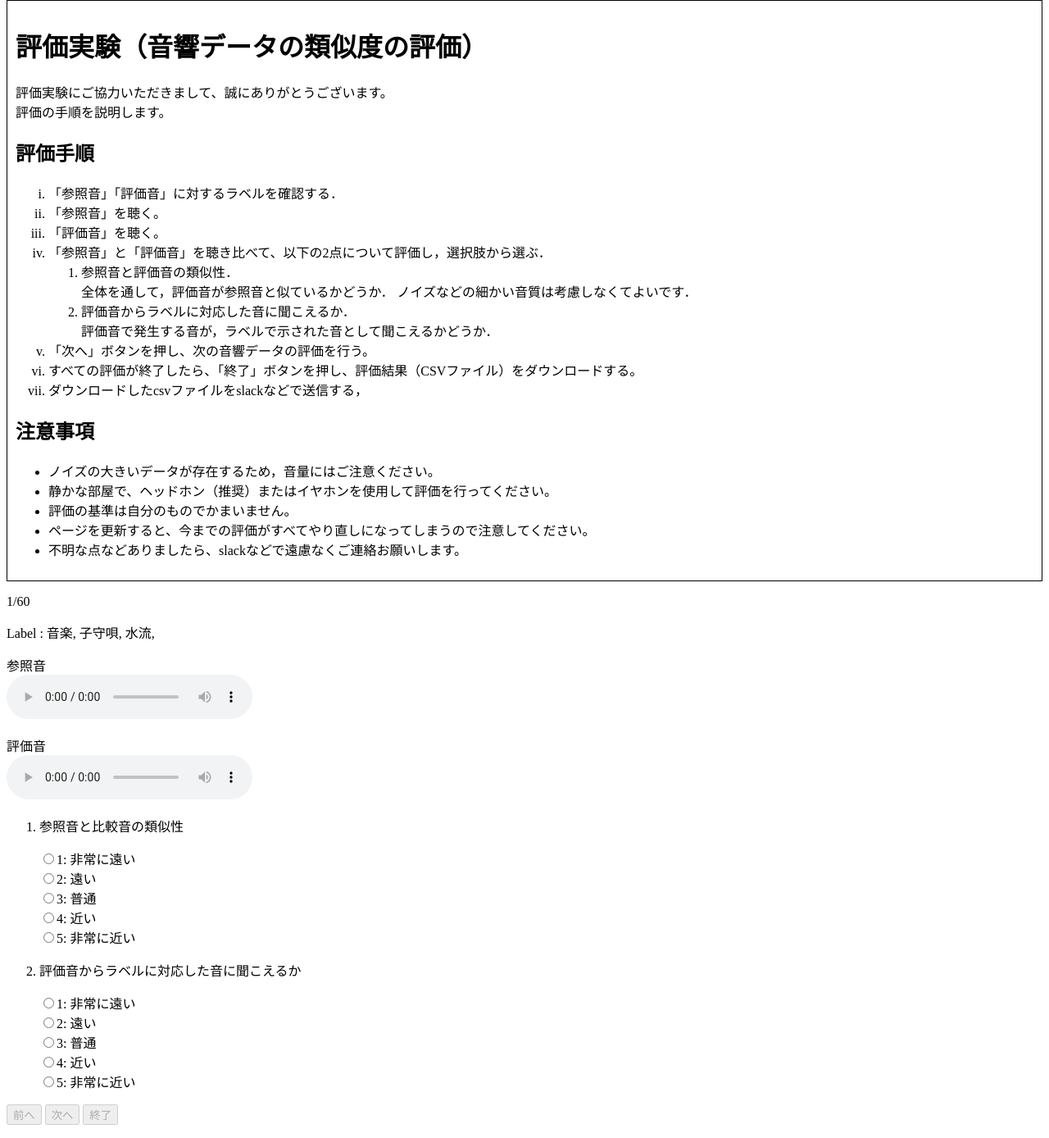
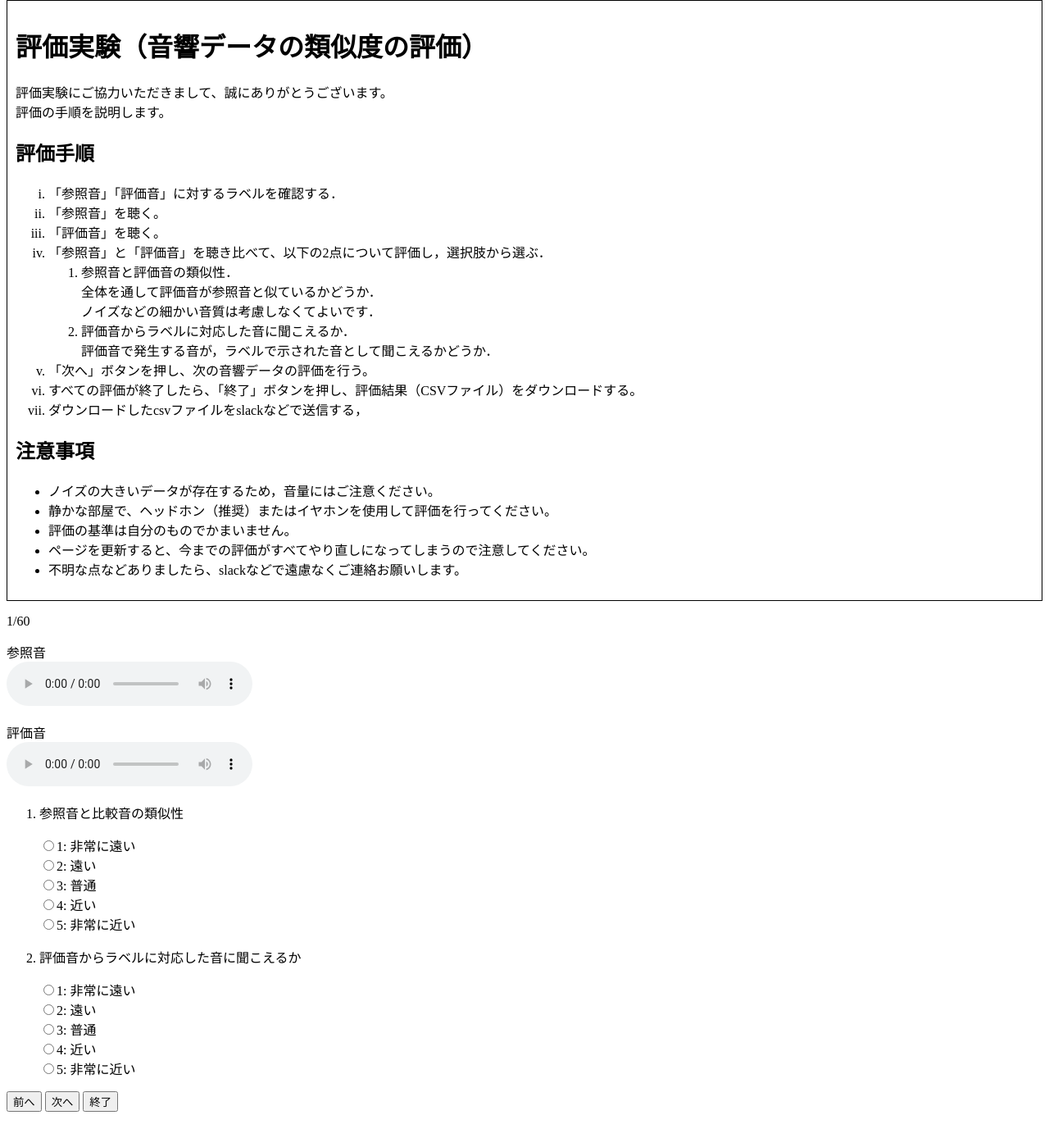
Before and after one commit to inuzukam/eval_k128, a plain HTML site: page index.html in a window 1280 px wide. Shown: the part 8-1396 px from the top of the page at 82% size. Drawn offline with Linux system fonts and the light colour scheme.

Commit message:
fix message

```diff
--- a/dmos.js
+++ b/dmos.js
@@ -222,7 +222,7 @@ function showLabels()
     for (var i=1; i<label_list[idx].length; i++){
         labels += label_list[idx][i] + ", "
     }
-    document.getElementById("label").textContent =
+    document.getElementById("ラベル").textContent =
         "Label : " + labels;
 }
 
--- a/index.html
+++ b/index.html
@@ -26,7 +26,7 @@
                         <li>「参照音」と「評価音」を聴き比べて、以下の2点について評価し，選択肢から選ぶ．
                             <ol>
                                 <li>参照音と評価音の類似性．</li>
-                                全体を通して，評価音が参照音と似ているかどうか．
+                                全体を通して評価音が参照音と似ているかどうか．<br>
                                 ノイズなどの細かい音質は考慮しなくてよいです．
                                 <li>評価音からラベルに対応した音に聞こえるか．</li>
                                 評価音で発生する音が，ラベルで示された音として聞こえるかどうか．
```
